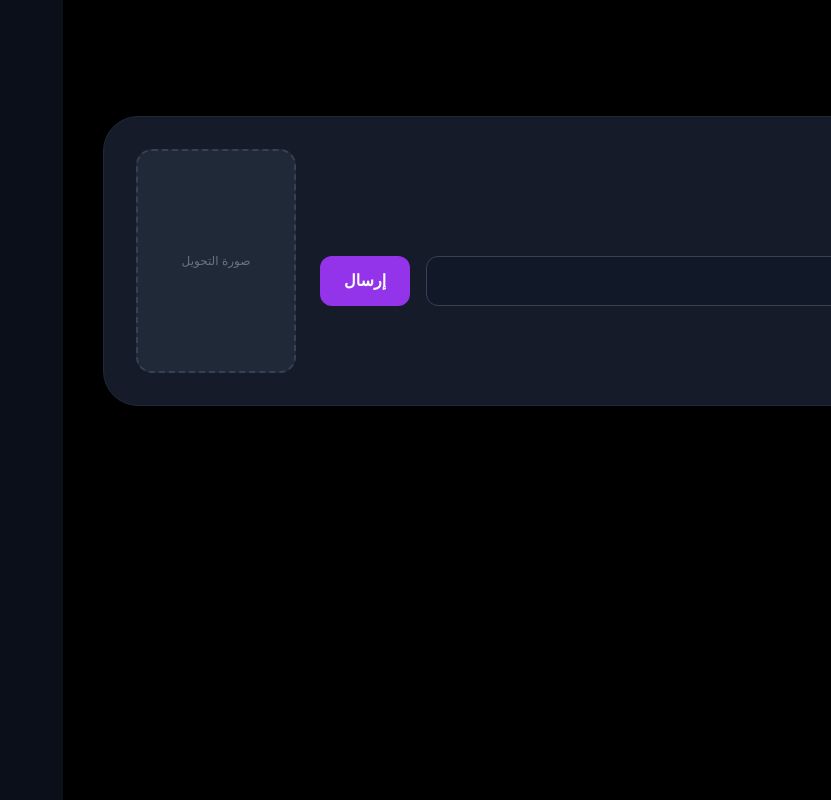
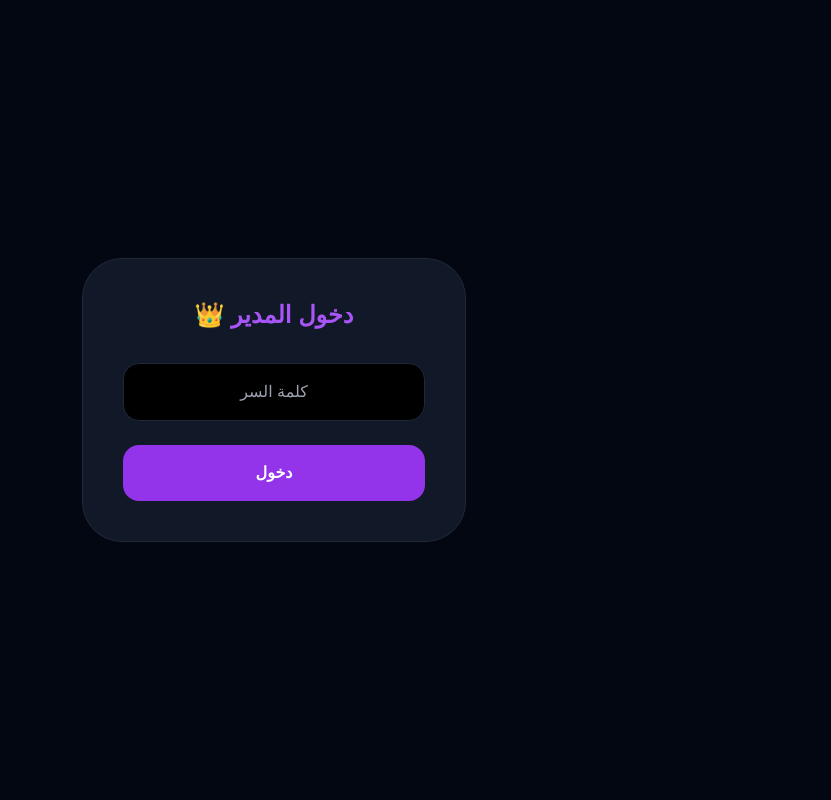
Before and after one commit to ahmedmkn999-alt/vidara-ai-, a Next.js app: page /admin in a window 1280 px wide. Shown: the whole page, without its empty margins (449-1280 px from the left). Built offline with nearby package versions, Linux system fonts and the light colour scheme.

Commit message:
Update page.tsx

```diff
--- a/app/admin/page.tsx
+++ b/app/admin/page.tsx
@@ -1,18 +1,105 @@
 "use client";
-export default function Admin() {
+import { useEffect, useState } from "react";
+import { supabase } from "../../lib/supabase"; // الاستدعاء الصحيح
+
+export default function AdminPanel() {
+  const [isAdmin, setIsAdmin] = useState(false);
+  const [password, setPassword] = useState("");
+  const [activeTab, setActiveTab] = useState("requests");
+  const [requests, setRequests] = useState([]);
+  const [sentCodes, setSentCodes] = useState([]);
+
+  const handleLogin = (e) => {
+    e.preventDefault();
+    if (password === "adminahmed") {
+      setIsAdmin(true);
+      fetchData();
+    } else {
+      alert("كلمة السر خاطئة!");
+    }
+  };
+
+  const fetchData = async () => {
+    const { data: reqs } = await supabase.from('payment_requests').select('*').order('created_at', { ascending: false });
+    const { data: codes } = await supabase.from('user_inbox').select('*').order('created_at', { ascending: false });
+    if (reqs) setRequests(reqs);
+    if (codes) setSentCodes(codes);
+  };
+
+  const sendCode = async (email) => {
+    const code = "VIDARA-" + Math.random().toString(36).substring(2, 8).toUpperCase();
+    const { error } = await supabase.from('user_inbox').insert([{ target_email: email, activation_code: code }]);
+    if (!error) {
+      alert("تم إرسال الكود بنجاح: " + code);
+      fetchData();
+    }
+  };
+
+  if (!isAdmin) {
+    return (
+      <div className="min-h-screen bg-gray-950 flex items-center justify-center p-6 text-right">
+        <form onSubmit={handleLogin} className="bg-gray-900 p-10 rounded-[40px] border border-gray-800 w-full max-w-sm">
+          <h2 className="text-2xl font-black text-purple-500 mb-8 text-center">دخول المدير 👑</h2>
+          <input
+            type="password"
+            className="w-full bg-black p-4 rounded-2xl mb-6 border border-gray-800 text-center outline-none focus:border-purple-500"
+            placeholder="كلمة السر"
+            value={password}
+            onChange={(e) => setPassword(e.target.value)}
+          />
+          <button className="w-full bg-purple-600 py-4 rounded-2xl font-bold">دخول</button>
+        </form>
+      </div>
+    );
+  }
+
   return (
-    <div className="min-h-screen bg-black text-white p-10 text-right">
-      <h1 className="text-3xl font-black text-purple-500 mb-10 italic">لوحة التحكم - Vidara</h1>
-      <div className="bg-[#161b2a] p-8 rounded-[35px] border border-gray-800 flex justify-between items-center shadow-xl">
-        <div className="flex-1 px-6 space-y-3 font-bold">
-          <p className="text-xl font-bold text-green-400 italic">طلب جديد بانتظار الكود</p>
-          <div className="flex gap-4 mt-4">
-            <input type="text" placeholder="كود التفعيل" className="bg-gray-900 border border-gray-700 p-3 rounded-xl flex-1 text-right" />
-            <button className="bg-purple-600 px-6 py-3 rounded-xl font-bold">إرسال</button>
-          </div>
+    <div className="min-h-screen bg-black text-white p-6 md:p-10 text-right font-sans" dir="rtl">
+      <header className="flex justify-between items-center mb-10 border-b border-gray-800 pb-6">
+        <h1 className="text-2xl font-black text-purple-400 italic underline decoration-purple-600">Vidara Admin</h1>
+        <div className="flex bg-gray-900 p-1 rounded-2xl border border-gray-800">
+          <button onClick={() => setActiveTab("requests")} className={`px-5 py-2 rounded-xl text-xs font-bold ${activeTab === "requests" ? "bg-purple-600" : "text-gray-500"}`}>الطلبات 📥</button>
+          <button onClick={() => setActiveTab("codes")} className={`px-5 py-2 rounded-xl text-xs font-bold ${activeTab === "codes" ? "bg-blue-600" : "text-gray-500"}`}>سجل الأكواد 📑</button>
         </div>
-        <div className="w-40 h-56 bg-gray-800 rounded-2xl border-2 border-dashed border-gray-700 flex items-center justify-center text-xs text-gray-500 text-center">صورة التحويل</div>
-      </div>
+      </header>
+
+      {activeTab === "requests" ? (
+        <div className="grid gap-6">
+          {requests.map((req) => (
+            <div key={req.id} className="bg-[#161b2a] p-6 rounded-[30px] border border-gray-800 flex flex-col md:flex-row justify-between items-center gap-4">
+              <div className="text-right w-full">
+                <p className="font-bold text-lg">{req.email}</p>
+                <p className="text-sm text-blue-400">رقم الدفع: {req.phone}</p>
+              </div>
+              <div className="flex gap-2 w-full md:w-auto">
+                <a href={req.screenshot_url} target="_blank" className="flex-1 bg-gray-800 text-center py-3 rounded-xl text-xs font-bold">معاينة الإيصال</a>
+                <button onClick={() => sendCode(req.email)} className="flex-1 bg-purple-600 py-3 rounded-xl text-xs font-bold shadow-lg shadow-purple-900/20">إرسال كود</button>
+              </div>
+            </div>
+          ))}
+        </div>
+      ) : (
+        <div className="overflow-hidden rounded-3xl border border-gray-800">
+          <table className="w-full text-sm text-right bg-gray-900/30">
+            <thead className="bg-gray-800 text-gray-400">
+              <tr>
+                <th className="p-4">الإيميل</th>
+                <th className="p-4">الكود المرسل</th>
+                <th className="p-4">التاريخ</th>
+              </tr>
+            </thead>
+            <tbody>
+              {sentCodes.map((c) => (
+                <tr key={c.id} className="border-t border-gray-800">
+                  <td className="p-4">{c.target_email}</td>
+                  <td className="p-4 font-mono text-blue-400 font-bold">{c.activation_code}</td>
+                  <td className="p-4 text-[10px] text-gray-500">{new Date(c.created_at).toLocaleDateString()}</td>
+                </tr>
+              ))}
+            </tbody>
+          </table>
+        </div>
+      )}
     </div>
   );
 }
```
